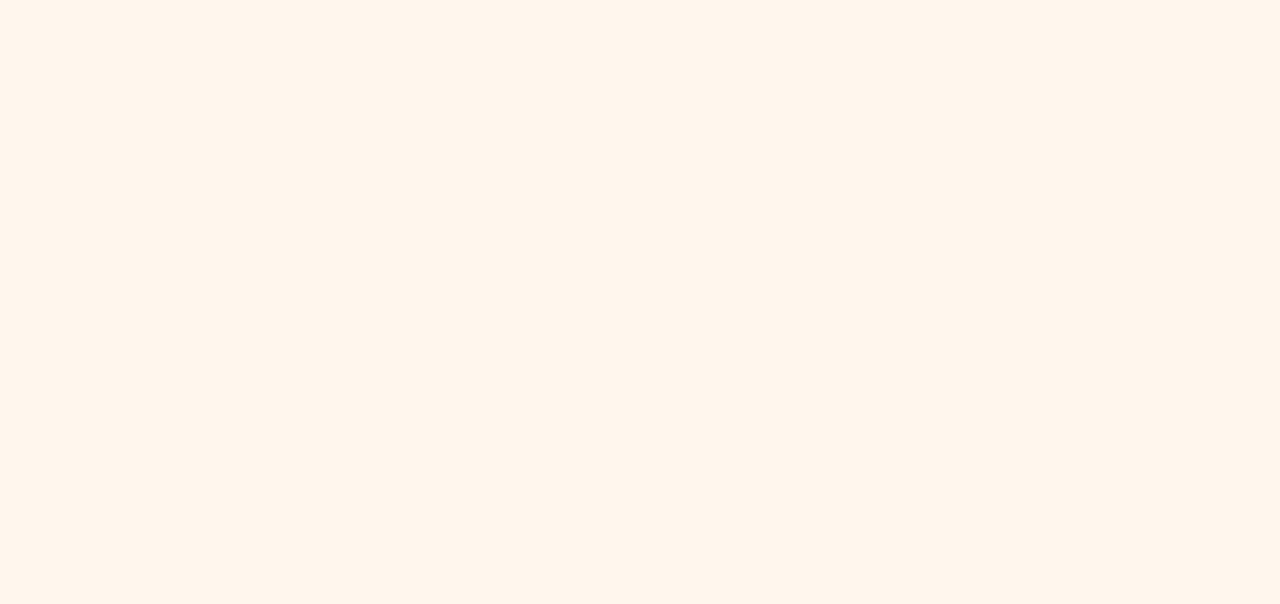
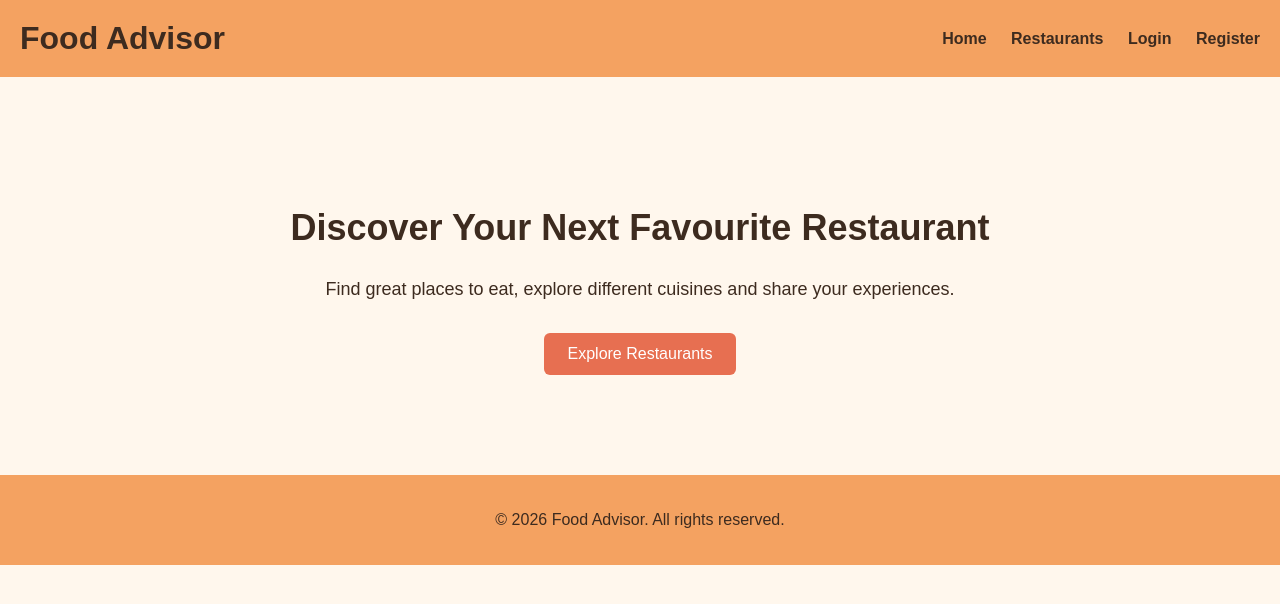
Before and after one commit to kazanowskidawid07/food-advisor, a plain HTML site: page public/html/home.html in a window 1280 px wide. Drawn offline with Linux system fonts and the light colour scheme.

Commit message:
Home and css updated for more style and links to each website

```diff
--- a/public/css/style.css
+++ b/public/css/style.css
@@ -1,3 +1,68 @@
 body {
     background-color: #FFF7ED;
+    color: #3D2B1F;
+    font-family: Arial, sans-serif;
+    margin: 0;
+
+    /* Header */
+header {
+    background-color: #F4A261;
+    padding: 20px;
+    display: flex;
+    justify-content: space-between;
+    align-items: center;
 }
+
+header h1 {
+    color: #3D2B1F;
+    margin: 0;
+}
+
+/* Navigation */
+nav a {
+    color: #3D2B1F;
+    text-decoration: none;
+    margin-left: 20px;
+    font-weight: bold;
+}
+
+/* Main section */
+.hero {
+    text-align: center;
+    padding: 100px 20px;
+}
+
+.hero h2 {
+    font-size: 36px;
+    color: #3D2B1F;
+}
+
+.hero p {
+    font-size: 18px;
+}
+
+.explore-button {
+    display: inline-block;
+    background-color: #E76F51;
+    color: white;
+    padding: 12px 24px;
+    text-decoration: none;
+    border-radius: 6px;
+    margin-top: 15px;
+}
+
+footer {
+    text-align: center;
+    padding: 20px;
+    background-color: #F4A261;
+}
+}
+nav a:hover {
+    color: white;
+    text-decoration: underline;
+}
+
+.explore-button:hover {
+    background-color: #D65A3A;
+    transition: 0.3s;
+}
--- a/public/html/home.html
+++ b/public/html/home.html
@@ -7,6 +7,31 @@
     <link rel="stylesheet" href="../css/style.css">
 </head>
 <body>
+    <header>
+    <h1>Food Advisor</h1>
+
+    <nav>
+        <a href="home.html">Home</a>
+        <a href="restaurants-page.html">Restaurants</a>
+        <a href="login.html">Login</a>
+        <a href="register.html">Register</a>
+    </nav>
+</header>
+
+<main>
+    <section class="hero">
+        <h2>Discover Your Next Favourite Restaurant</h2>
+        <p>Find great places to eat, explore different cuisines and share your experiences.</p>
+
+        <a href="restaurants-page.html" class="explore-button">
+            Explore Restaurants
+        </a>
+    </section>
+</main>
+
+<footer>
+    <p>&copy; 2026 Food Advisor. All rights reserved.</p>
+</footer>
 
 </body>
 </html>
```
